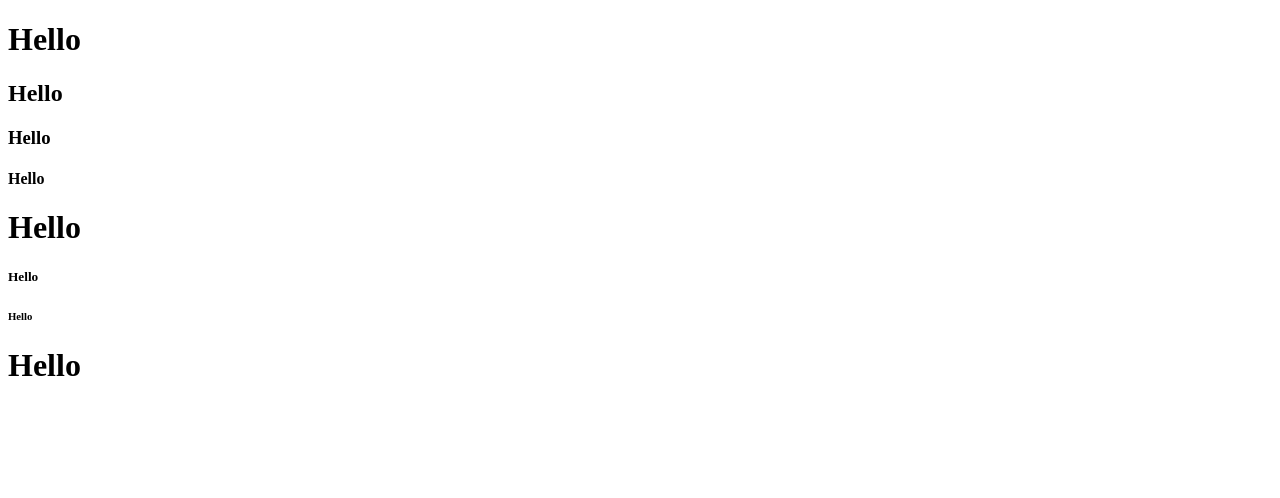
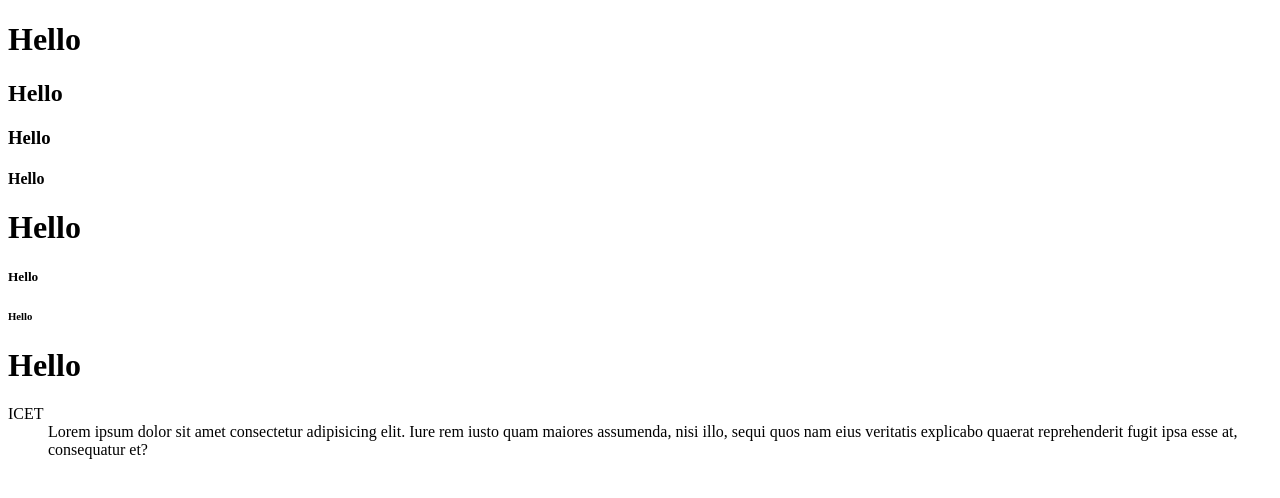
Before and after one commit to Janith96SE/14-11-2026-IT, a plain HTML site: page index.html in a window 1280 px wide. Drawn offline with Linux system fonts and the light colour scheme.

Commit message:
Add spacing and structure to the HTML document

```diff
--- a/index.html
+++ b/index.html
@@ -1,10 +1,12 @@
 <!DOCTYPE html>
 <html lang="en">
+
 <head>
     <meta charset="UTF-8">
     <meta name="viewport" content="width=device-width, initial-scale=1.0">
     <title>Document</title>
 </head>
+
 <body>
     <h1>Hello</h1>
     <h2>Hello</h2>
@@ -15,6 +17,18 @@
     <h6>Hello</h6>
     <h1>Hello</h1>
 
+    <div>
+        <dl>
+            <dt>
+                ICET
+            </dt>
+            <dd>Lorem ipsum dolor sit amet consectetur adipisicing elit. Iure rem iusto quam maiores assumenda, nisi
+                illo, sequi quos nam eius veritatis explicabo quaerat reprehenderit fugit ipsa esse at, consequatur et?
+            </dd>
+        </dl>
+    </div>
+
 
 </body>
+
 </html>
```
